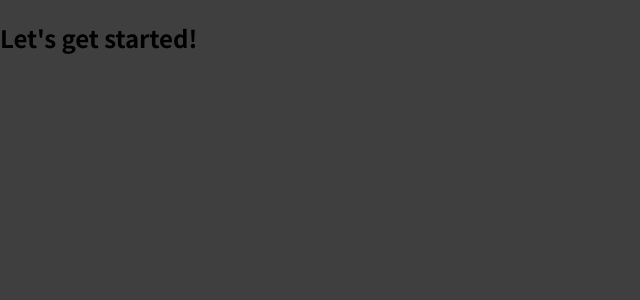
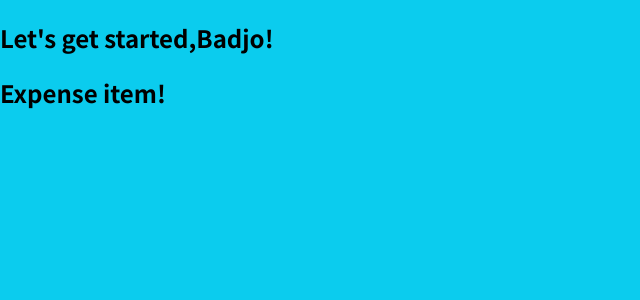
Before and after one commit to LbStoyanov/ExpensesTracker, a JavaScript app in the folder playground/: page / in a window 1280 px wide. Shown: the top 300 px of the page, without its empty margins (0-640 px from the left). Built offline with nearby package versions, Linux system fonts and the light colour scheme.

Commit message:
FirstCustomComponent

```diff
--- a/playground/src/App.js
+++ b/playground/src/App.js
@@ -1,7 +1,11 @@
+import ExpenseItem from './components/ExpenseItem';
+
+
 function App() {
   return (
     <div>
-      <h2>Let's get started!</h2>
+      <h2>Let's get started,Badjo!</h2>
+      <ExpenseItem></ExpenseItem>
     </div>
   );
 }
--- /dev/null
+++ b/playground/src/components/ExpenseItem.js
@@ -0,0 +1,5 @@
+function ExpenseItem(){
+  return <h2>Expense item!</h2>
+}
+
+export default ExpenseItem;
--- a/playground/src/index.css
+++ b/playground/src/index.css
@@ -10,5 +10,5 @@
 
 body {
   margin: 0;
-  background-color: #3f3f3f;
+  background-color: #0bccee;
 }
```
